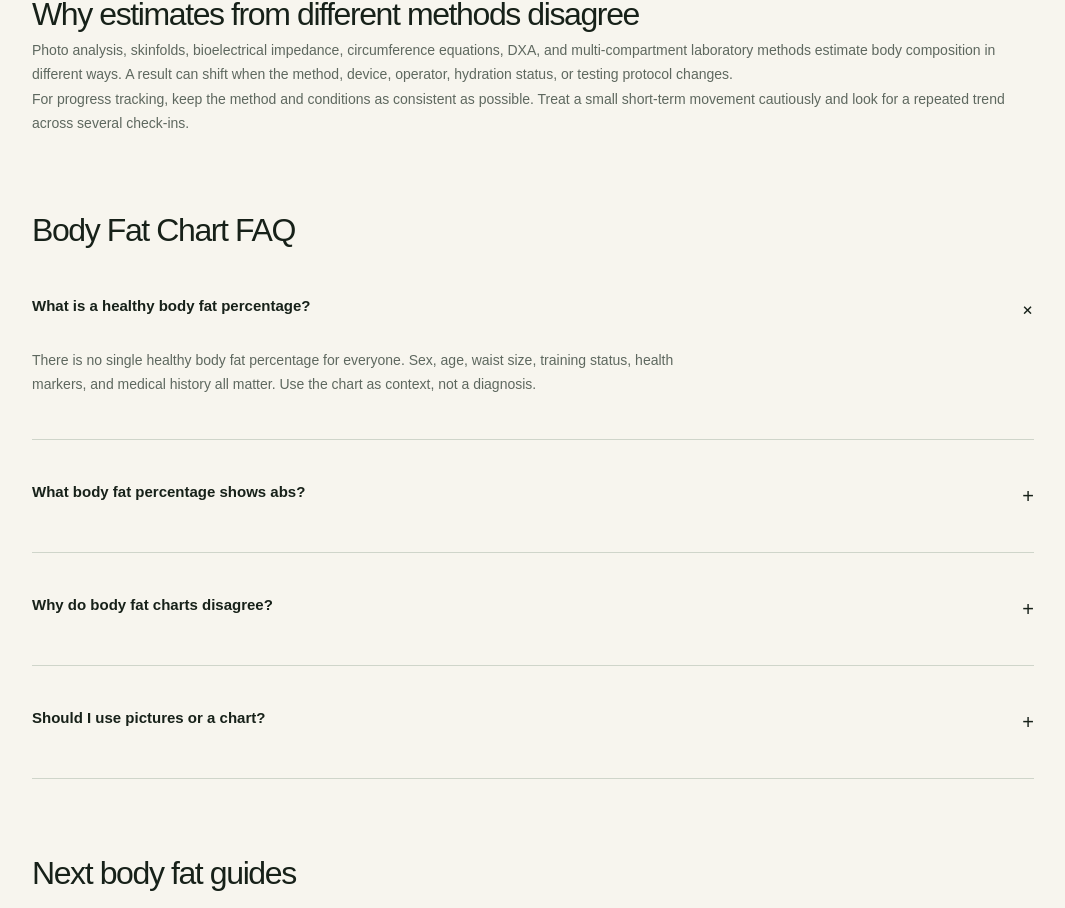
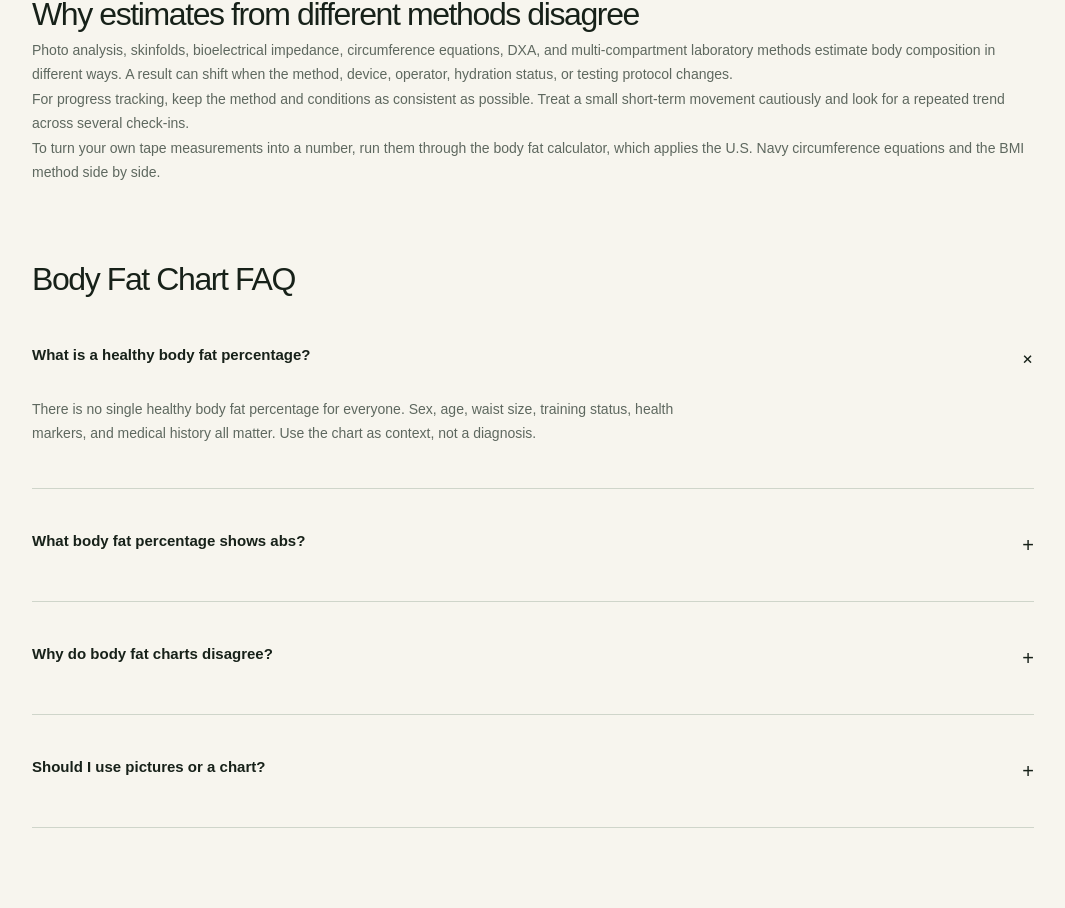
Before and after one commit to lincyang720/aibodyfactcalculator, a Next.js app: page /body-fat-percentage-chart in a window 1280 px wide. Shown: the part 1572-2480 px from the top of the page, without its empty margins (107-1172 px from the left). Built offline with nearby package versions, Linux system fonts and the light colour scheme.

Commit message:
add body link to /body-fat-calculator from body fat percentage chart

```diff
--- a/app/body-fat-percentage-chart/page.tsx
+++ b/app/body-fat-percentage-chart/page.tsx
@@ -82,6 +82,7 @@ export default function Chart() {
           <h2>Why estimates from different methods disagree</h2>
           <p>Photo analysis, skinfolds, bioelectrical impedance, circumference equations, DXA, and multi-compartment laboratory methods estimate body composition in different ways. A result can shift when the method, device, operator, hydration status, or testing protocol changes.</p>
           <p>For progress tracking, keep the method and conditions as consistent as possible. Treat a small short-term movement cautiously and look for a repeated trend across several check-ins.</p>
+          <p>To turn your own tape measurements into a number, run them through the <a href="/body-fat-calculator">body fat calculator</a>, which applies the U.S. Navy circumference equations and the BMI method side by side.</p>
         </section>
 
         <section className="content-block ffmi-faq">
```
